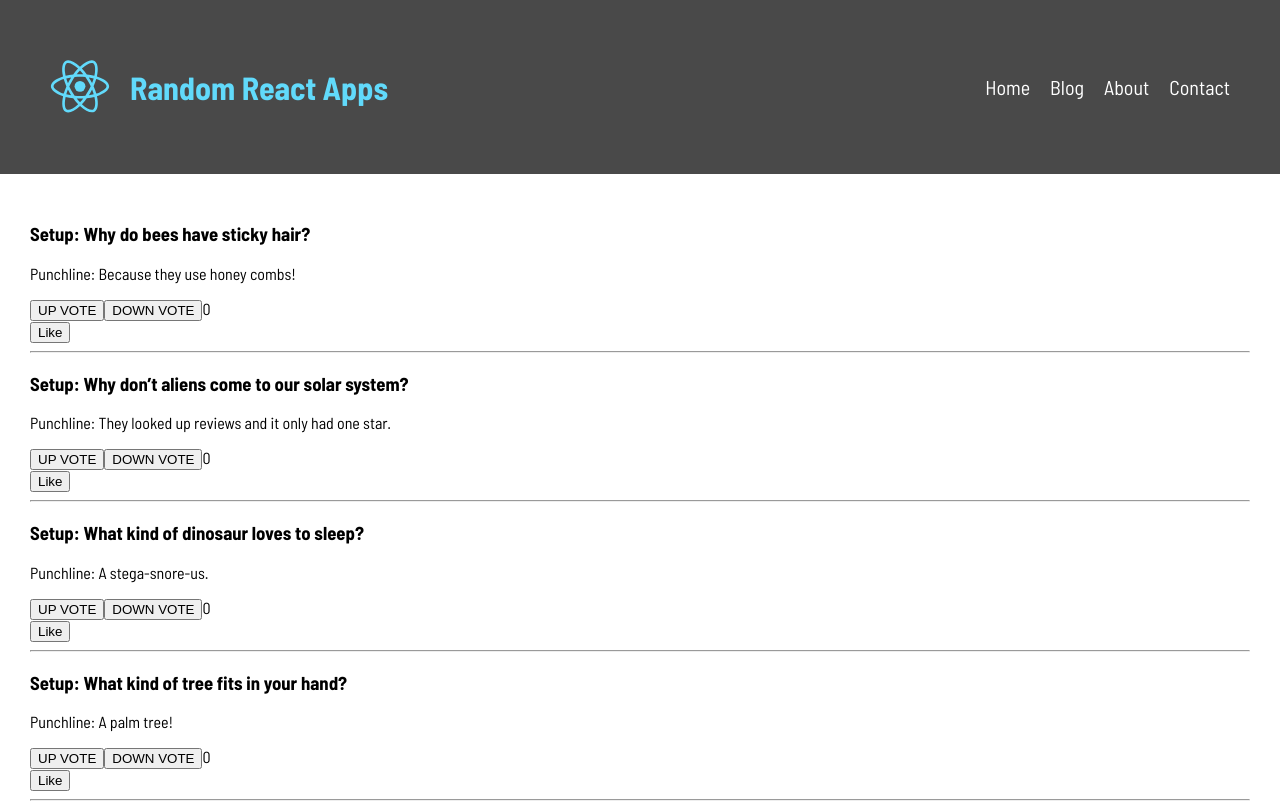
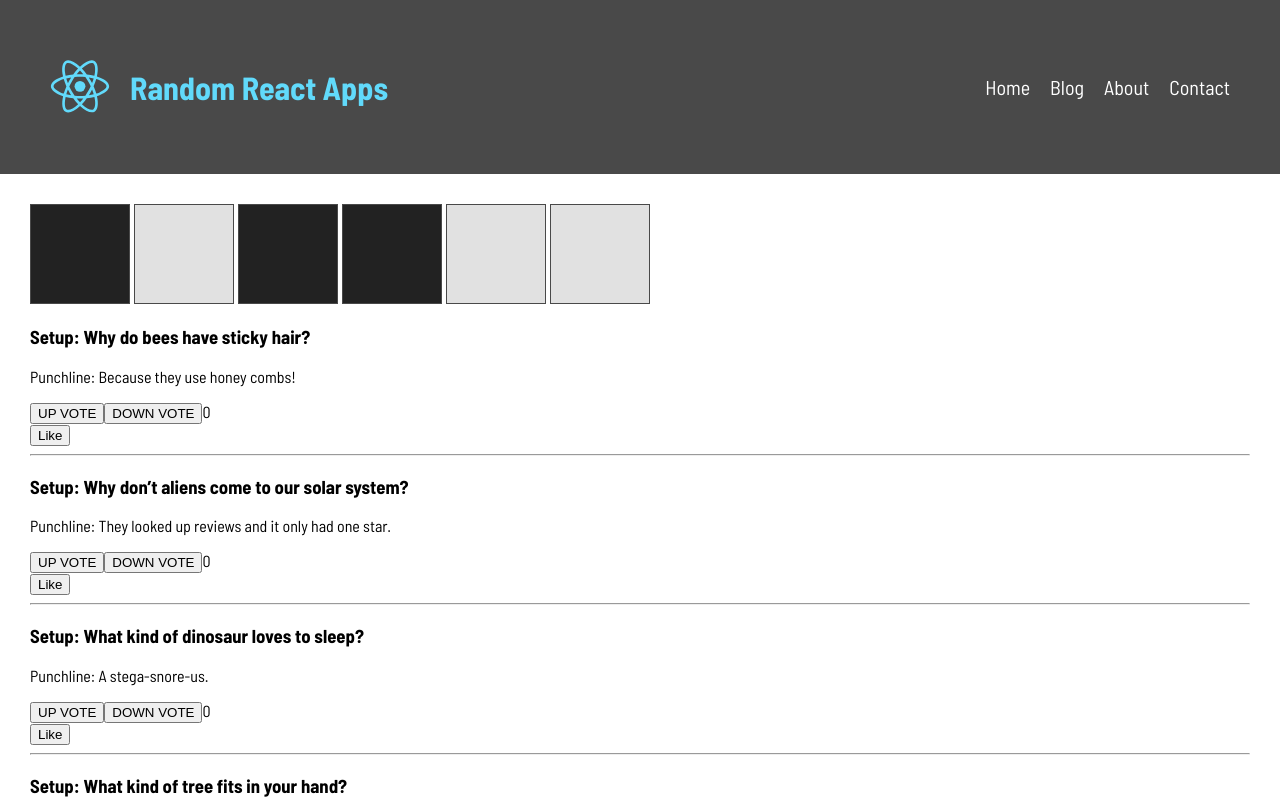
Before and after one commit to d13mas/random-react-projects, a React (Create React App) app: page / in a window 1280 px wide. Shown: the top 803 px of the page. Built offline with nearby package versions, Linux system fonts and the light colour scheme.

Commit message:
Boxes app added

```diff
--- /dev/null
+++ b/src/components/Box.js
@@ -0,0 +1,15 @@
+import React, { useState } from "react";
+
+const Box = (props) => {
+    const [ison, setIson] = useState(props.box.on)
+
+    function handleClick() {
+        setIson(prevIson => !prevIson)
+    }
+
+    return (
+        <div onClick={ handleClick } style={{ backgroundColor: ison ? "#222" : "#e1e1e1" }} className="box" key={props.box.id}></div>
+    )
+}
+
+export default Box
--- /dev/null
+++ b/src/components/Boxes.js
@@ -0,0 +1,26 @@
+import React, { useState } from "react";
+
+import boxesData from '../data/boxes'
+import Box from './Box'
+
+const Boxes = (props) => {
+    const [boxes, setBoxes] = useState(boxesData)
+
+    // function handleClick() {
+    //     setBoxes(prevBoxes =>
+    //         (...prevBoxes)
+    //         prevBoxes.on = !prevBoxes.on)
+    // }
+
+    const squareElements = boxes.map(box => (
+        <Box box={box} />
+    ))
+
+    return (
+        <div className="boxes">
+            {squareElements}
+        </div>
+    )
+}
+
+export default Boxes
--- a/src/components/MainContent.js
+++ b/src/components/MainContent.js
@@ -2,6 +2,7 @@ import React from "react";
 
 // Components
 import Joke from './Joke';
+import Boxes from './Boxes'
 
 // Data
 import jokesData from '../data/jokesData';
@@ -13,6 +14,7 @@ const MainContent = () => {
 
     return (
         <div className="main">
+            <Boxes />
             {theJokes}
         </div>
     );
--- /dev/null
+++ b/src/data/boxes.js
@@ -0,0 +1,28 @@
+const boxes = [
+    {
+        id: 1,
+        on: true
+    },
+    {
+        id: 2,
+        on: false
+    },
+    {
+        id: 3,
+        on: true
+    },
+    {
+        id: 4,
+        on: true
+    },
+    {
+        id: 5,
+        on: false
+    },
+    {
+        id: 6,
+        on: false
+    },
+]
+
+export default boxes
--- a/src/index.css
+++ b/src/index.css
@@ -54,3 +54,11 @@ footer {
     text-align: center;
     border-top: 1px solid var(--lightGrey);
 }
+
+.box {
+    width: 100px;
+    height: 100px;
+    border: 1px solid var(--darkGrey);
+    display: inline-block;
+    margin-right: 4px;
+}
```
